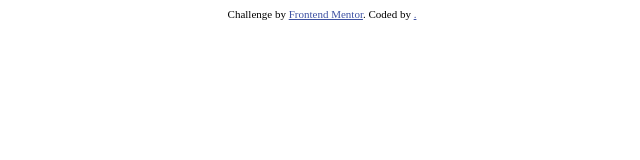
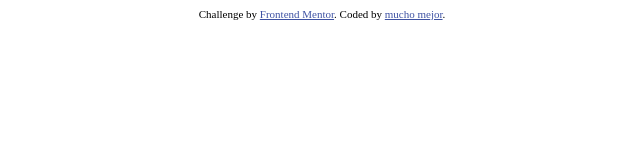
Before and after one commit to jfigueroaca/Workouts-1, a plain HTML site: page interactive-comments-section/index.html in a window 1280 px wide. Shown: the full height of the page, 318-958 px from the left. Drawn offline with Linux system fonts and the light colour scheme.

Commit message:
Update index.html

```diff
--- a/interactive-comments-section/index.html
+++ b/interactive-comments-section/index.html
@@ -20,7 +20,7 @@
 
   <div class="attribution">
     Challenge by <a href="https://www.frontendmentor.io?ref=challenge" target="_blank">Frontend Mentor</a>.
-    Coded by <a href="#"><mucho mejor</a>.
+    Coded by <a href="#">mucho mejor</a>.
   </div>
 </body>
 </html>
```
